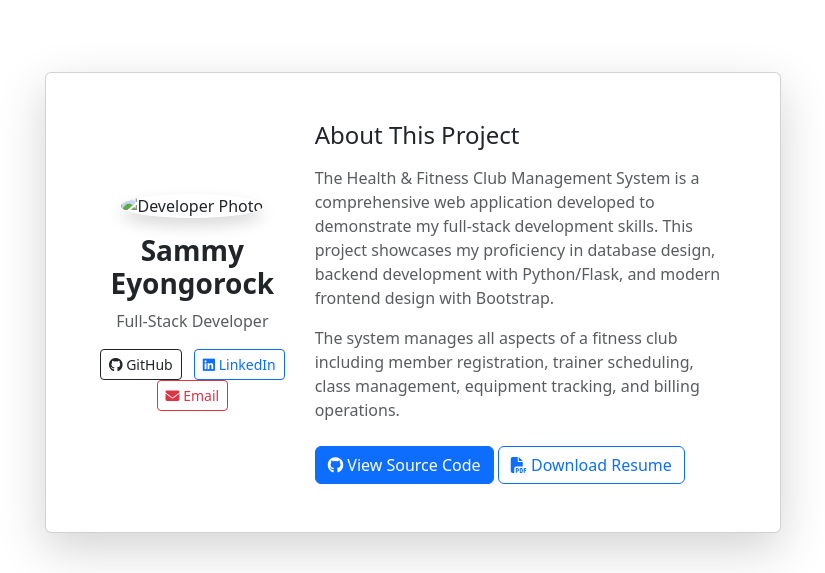
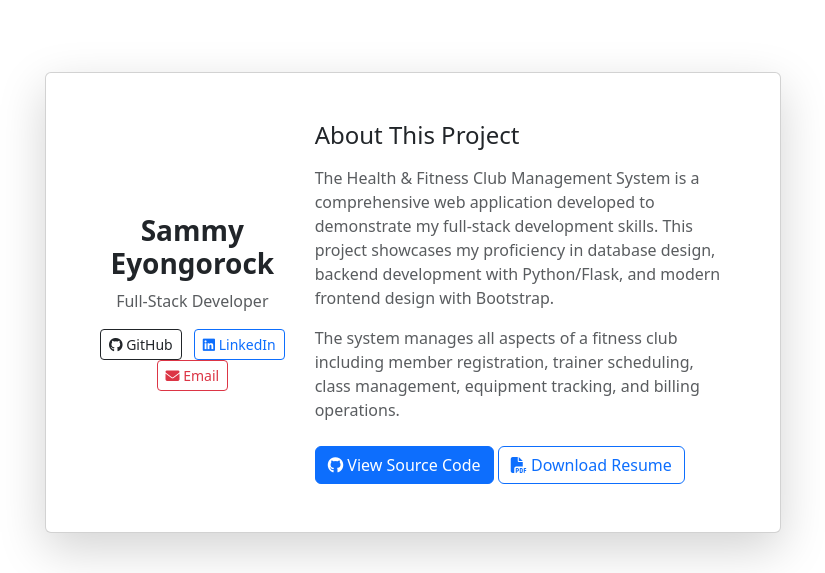
Before and after one commit to Esammy-88/Full-Stack-Fitness-Club-Management, a Flask app: page /about in a window 1280 px wide. Shown: the part 56-629 px from the top of the page, without its empty margins (227-1052 px from the left). Run offline with Flask 3, Linux system fonts and the light colour scheme; some libraries are stand-ins or nearby versions.

Commit message:
Remove developer photo from about.html
Removed placeholder image for developer photo.

```diff
--- a/templates/about.html
+++ b/templates/about.html
@@ -11,8 +11,6 @@
                 <div class="card-body p-5">
                     <div class="row align-items-center">
                         <div class="col-md-4 text-center mb-4 mb-md-0">
-                            <img src="https://via.placeholder.com/200" alt="Developer Photo"
-                                 class="img-fluid rounded-circle shadow mb-3">
                             <h3 class="fw-bold">Sammy Eyongorock</h3>
                             <p class="text-muted">Full-Stack Developer</p>
                             <div class="social-links">
```
